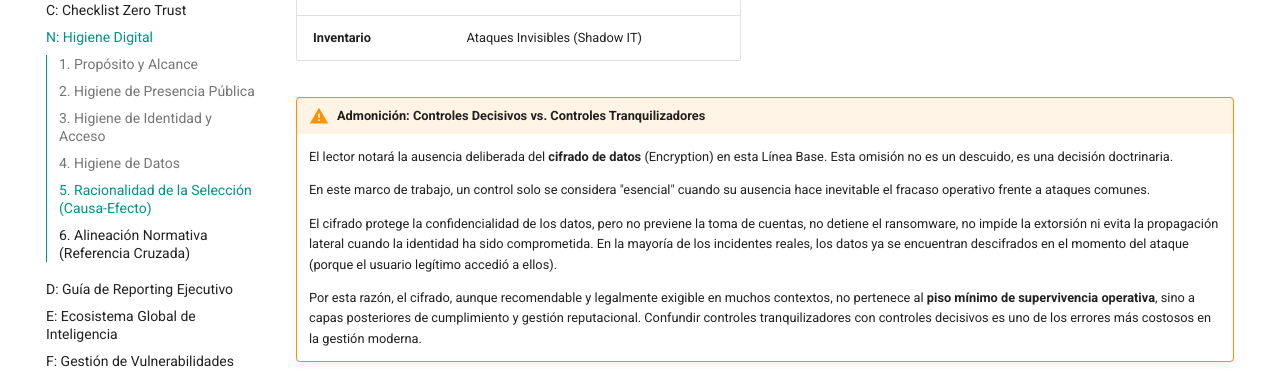
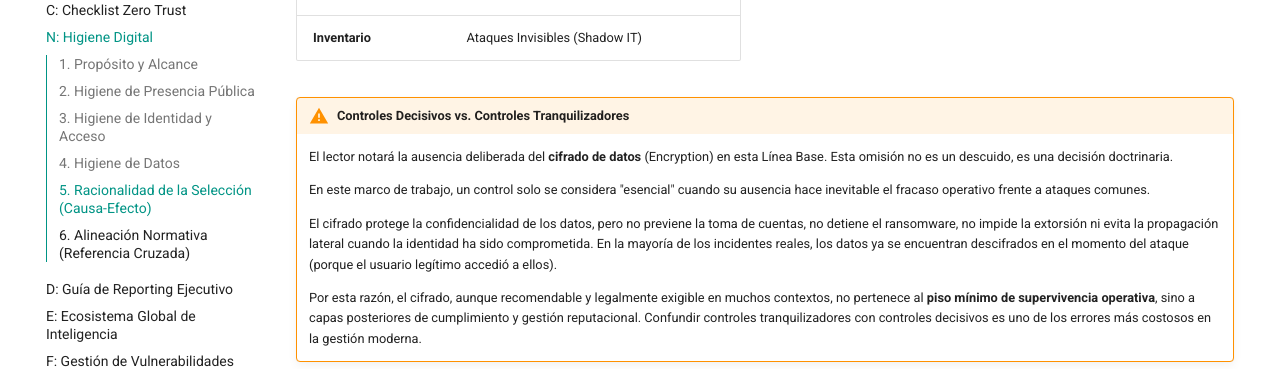
Before and after one commit to jccarvajal/ciberseguridad-grc, an MkDocs documentation site: the page built from docs/anexos/N-Higiene.md, in a window 1280 px wide and 900 px high, scrolled down 2918 px. Shown: the part 152-521 px from the top of the window. Built offline with MkDocs 1.6.1 and Material for MkDocs 9.7.7, drawn with Linux system fonts in a browser that asks for light colours.

Commit message:
Update N-Higiene.md

```diff
--- a/docs/anexos/N-Higiene.md
+++ b/docs/anexos/N-Higiene.md
@@ -88,7 +88,7 @@ Cada control en esta lista ha sido seleccionado no por su popularidad, sino porq
 | **Backup Inmutable** | Extorsión y Cierre Operacional (Ransomware) |
 | **Inventario** | Ataques Invisibles (Shadow IT) |
 
-!!! warning "Admonición: Controles Decisivos vs. Controles Tranquilizadores"
+!!! warning "Controles Decisivos vs. Controles Tranquilizadores"
     El lector notará la ausencia deliberada del **cifrado de datos** (Encryption) en esta Línea Base. Esta omisión no es un descuido, es una decisión doctrinaria.
 
     En este marco de trabajo, un control solo se considera "esencial" cuando su ausencia hace inevitable el fracaso operativo frente a ataques comunes.
```
